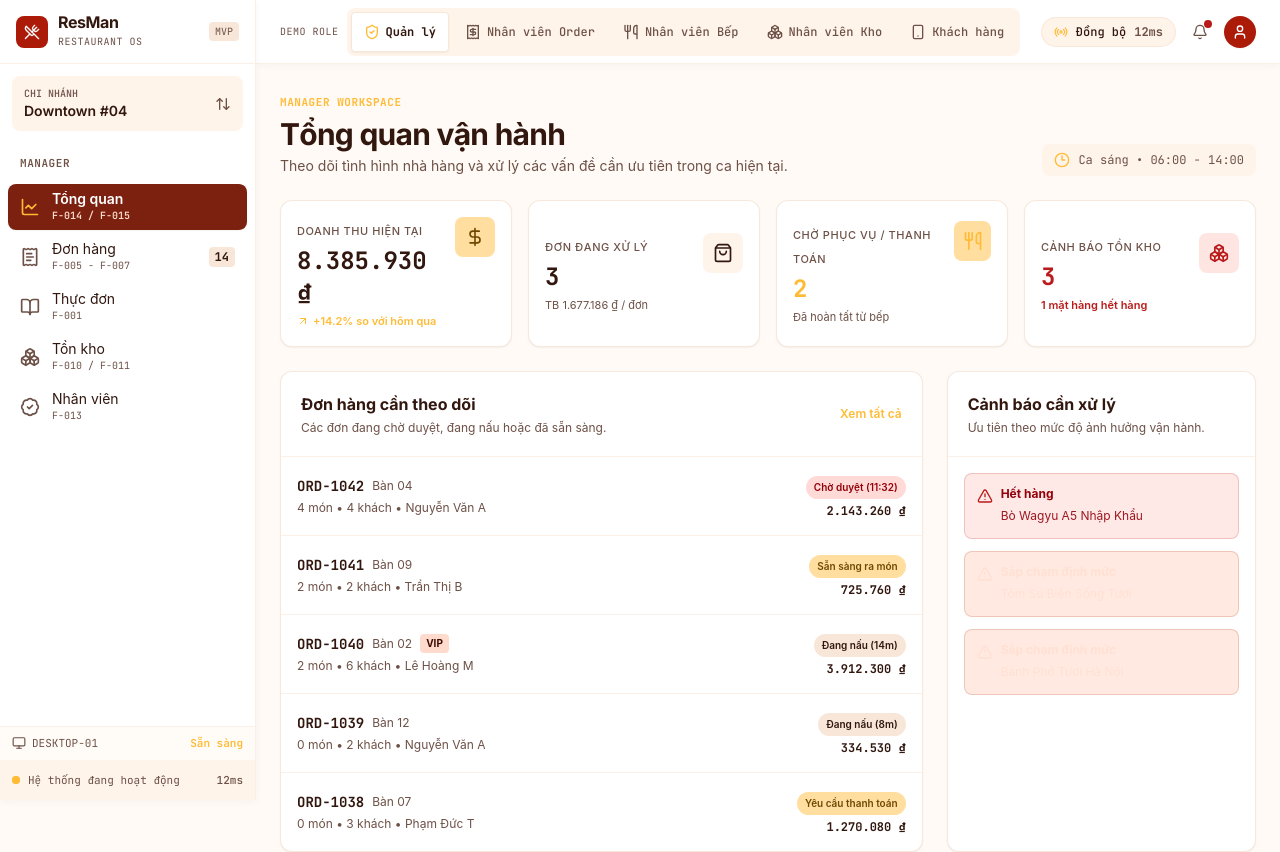
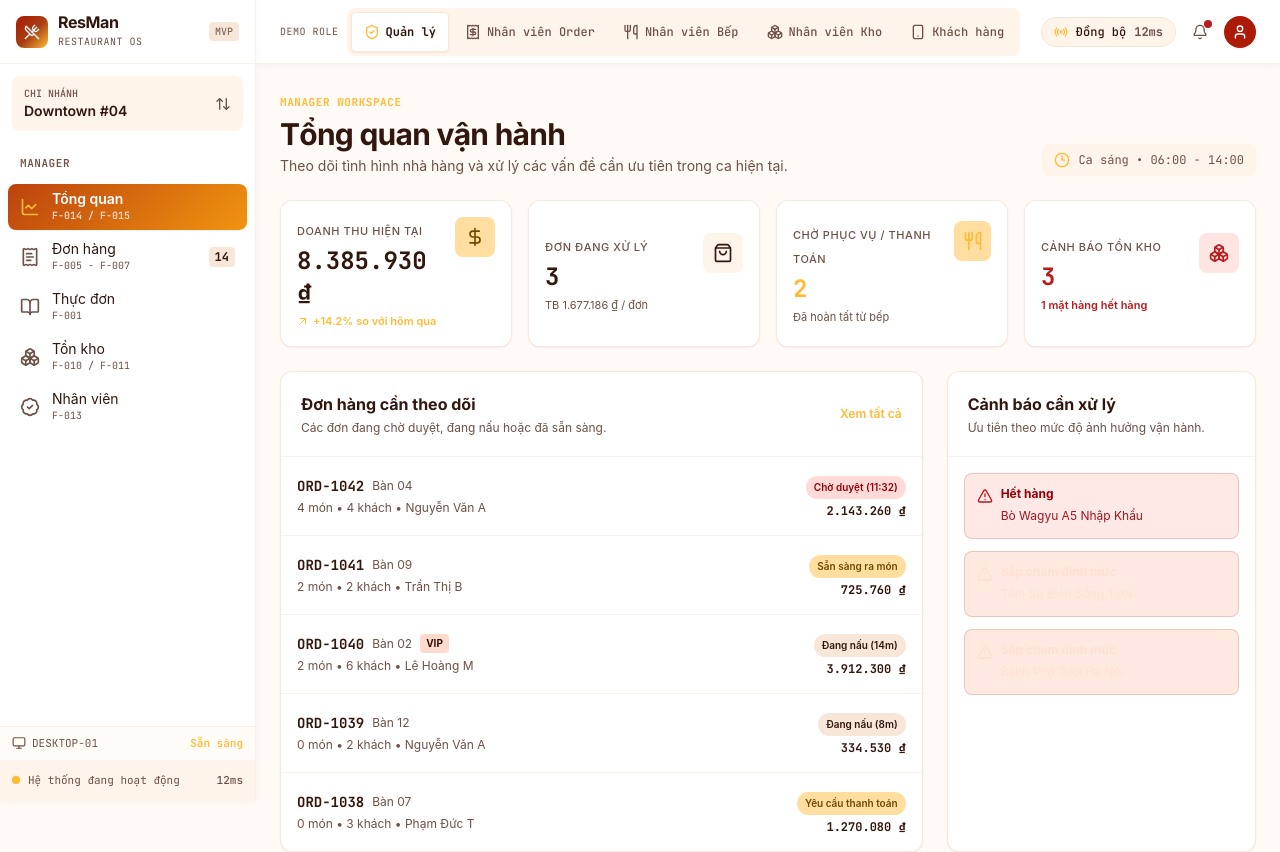
Before and after one commit to NTMHuy/ResMan, a React (Vite) app in the folder src/frontend/: page / in a window 1280 px wide. Shown: the top 852 px of the page. Built offline with nearby package versions, Linux system fonts and the light colour scheme.

Commit message:
feat(ui): apply warm brand gradient to navigation

```diff
--- a/src/frontend/src/components/layout/Sidebar.tsx
+++ b/src/frontend/src/components/layout/Sidebar.tsx
@@ -62,7 +62,7 @@ export const Sidebar: React.FC<SidebarProps> = ({
     <aside className="hidden lg:flex fixed left-0 top-0 h-full w-64 bg-surface-container-lowest z-50 flex flex-col border-r border-surface-container-high/40 shadow-[0_1px_8px_rgba(0,0,0,0.04)]">
       <div className="flex flex-col h-full">
         <div className="h-16 px-4 flex items-center gap-2.5 border-b border-surface-container/60">
-          <div className="w-8 h-8 rounded-lg bg-primary flex items-center justify-center text-on-primary">
+          <div className="w-8 h-8 rounded-lg brand-gradient flex items-center justify-center text-on-primary">
             <UtensilsCrossed className="w-4 h-4" />
           </div>
           <div className="flex flex-col">
@@ -98,7 +98,7 @@ export const Sidebar: React.FC<SidebarProps> = ({
                 onClick={() => onTabChange(item.id)}
                 className={`w-full text-left flex items-center justify-between px-3 min-h-[46px] rounded-lg transition-all cursor-pointer ${
                   isActive
-                    ? 'bg-primary-container text-on-primary font-semibold shadow-xs'
+                    ? 'brand-gradient-warm text-on-primary font-semibold shadow-xs'
                     : 'text-on-surface-variant hover:bg-surface-container-high/60 hover:text-on-surface'
                 }`}
               >
```
